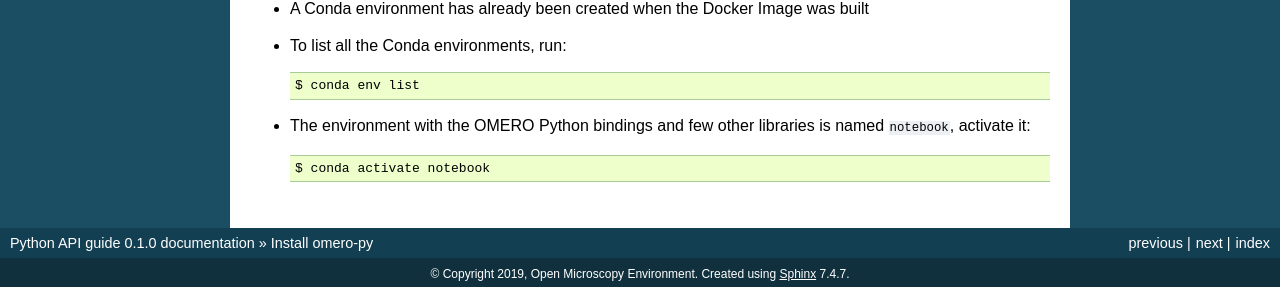
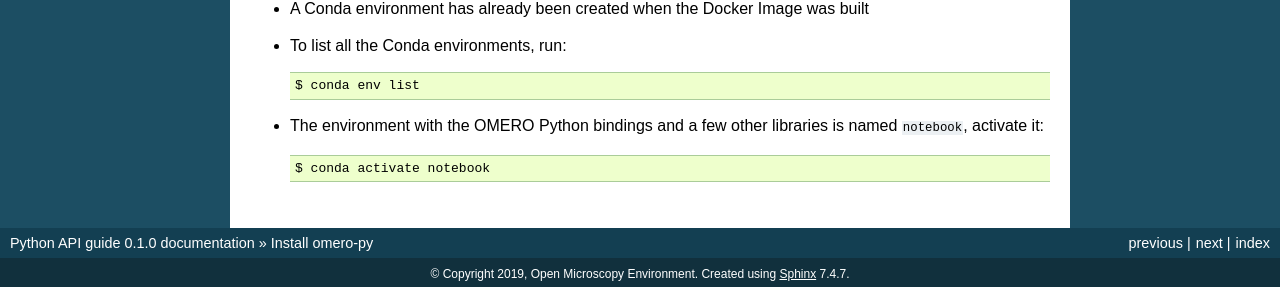
Before and after one commit to ome/omero-guide-python, a Sphinx documentation site: the page built from docs/setup.rst, in a window 1280 px wide. Shown: the part 1573-1860 px from the top of the page. Built offline with Sphinx 7.4.7, drawn with Linux system fonts in a browser that asks for light colours.

```diff
--- a/docs/setup.rst
+++ b/docs/setup.rst
@@ -64,6 +64,6 @@ When the Image is ready:
 
     $ conda env list
 
-- The environment with the OMERO Python bindings and few other libraries is named ``notebook``, activate it::
+- The environment with the OMERO Python bindings and a few other libraries is named ``notebook``, activate it::
 
     $ conda activate notebook
```
